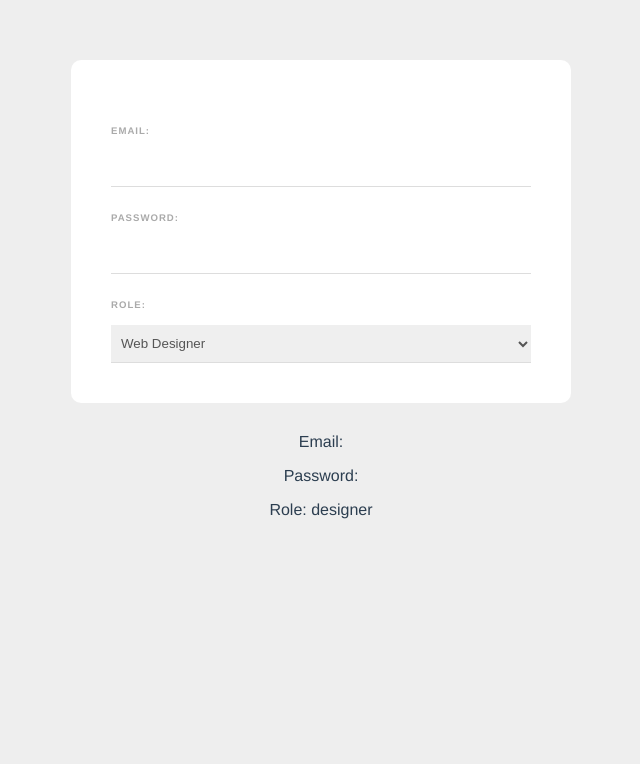
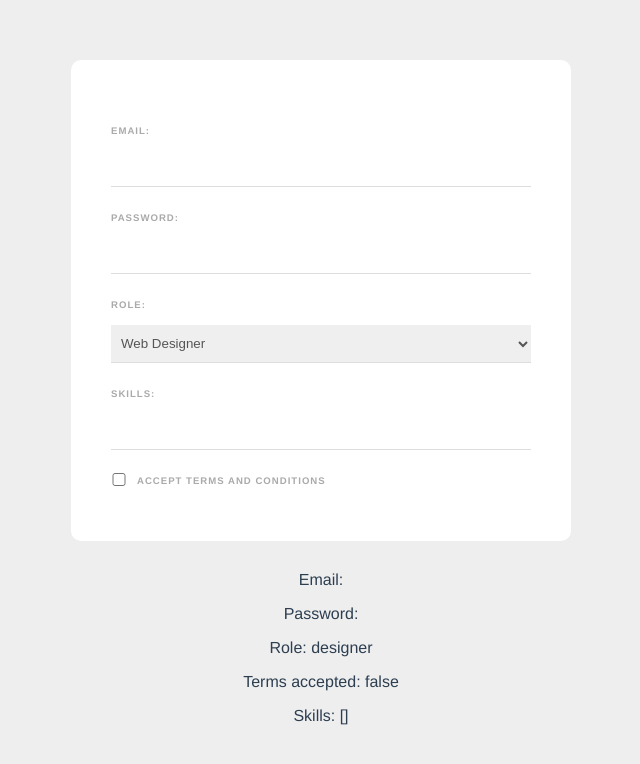
Before and after one commit to alain-kubwayo/vue-hub, a Vue app in the folder web-form/: page / in a window 1280 px wide. Shown: the top 764 px of the page, without its empty margins (319-959 px from the left). Built offline with nearby package versions, Linux system fonts and the light colour scheme.

Commit message:
feat: keyboard events and keyboard event modifiers

```diff
--- a/web-form/src/components/SignupForm.vue
+++ b/web-form/src/components/SignupForm.vue
@@ -11,10 +11,37 @@
             <option value="developer">Web Developer</option>
             <option value="designer">Web Designer</option>
         </select>
+
+        <label>Skills:</label>
+        <input type="text" v-model="tempSkill" @keyup.alt="addSkill">
+        <div v-for="skill in skills" :key="skill" class="pill">
+            {{ skill }}
+        </div>
+
+        <div class="terms">
+            <input type="checkbox" v-model="terms" required>
+            <label>Accept terms and conditions</label>
+        </div>
+
+        <!-- <div>
+            <input type="checkbox" value="alain" v-model="names">
+            <label>alain</label>
+        </div>
+        <div>
+            <input type="checkbox" value="james" v-model="names">
+            <label>james</label>
+        </div>
+        <div>
+            <input type="checkbox" value="caren" v-model="names">
+            <label>caren</label>
+        </div> -->
     </form>
     <p>Email: {{ email }}</p>
     <p>Password: {{ password }}</p>
     <p>Role: {{ role }}</p>
+    <p>Terms accepted: {{ terms }}</p>
+    <!-- <p>Names: {{ names }}</p> -->
+    <p>Skills: {{ skills }}</p>
 </template>
 
 <script>
@@ -23,7 +50,22 @@
         return {
             email: '',
             password: '',
-            role: 'designer'
+            role: 'designer',
+            terms: false,
+            // names: [],
+            tempSkill: '',
+            skills: []
+        }
+    },
+    methods: {
+        addSkill(e){
+            // console.log(e);
+            if(e.key === ',' && this.tempSkill){
+                if(!this.skills.includes(this.tempSkill)){
+                    this.skills.push(this.tempSkill)
+                }
+                this.tempSkill = ''
+            }
         }
     }
 }
@@ -56,5 +98,12 @@
     border-bottom: 1px solid #ddd;
     color: #555;
 }
+input[type="checkbox"]{
+    display: inline-block;
+    width: 16px;
+    margin: 0 10px 0 0;
+    position: relative;
+    top: 2px;
+}
 
 </style>
```
